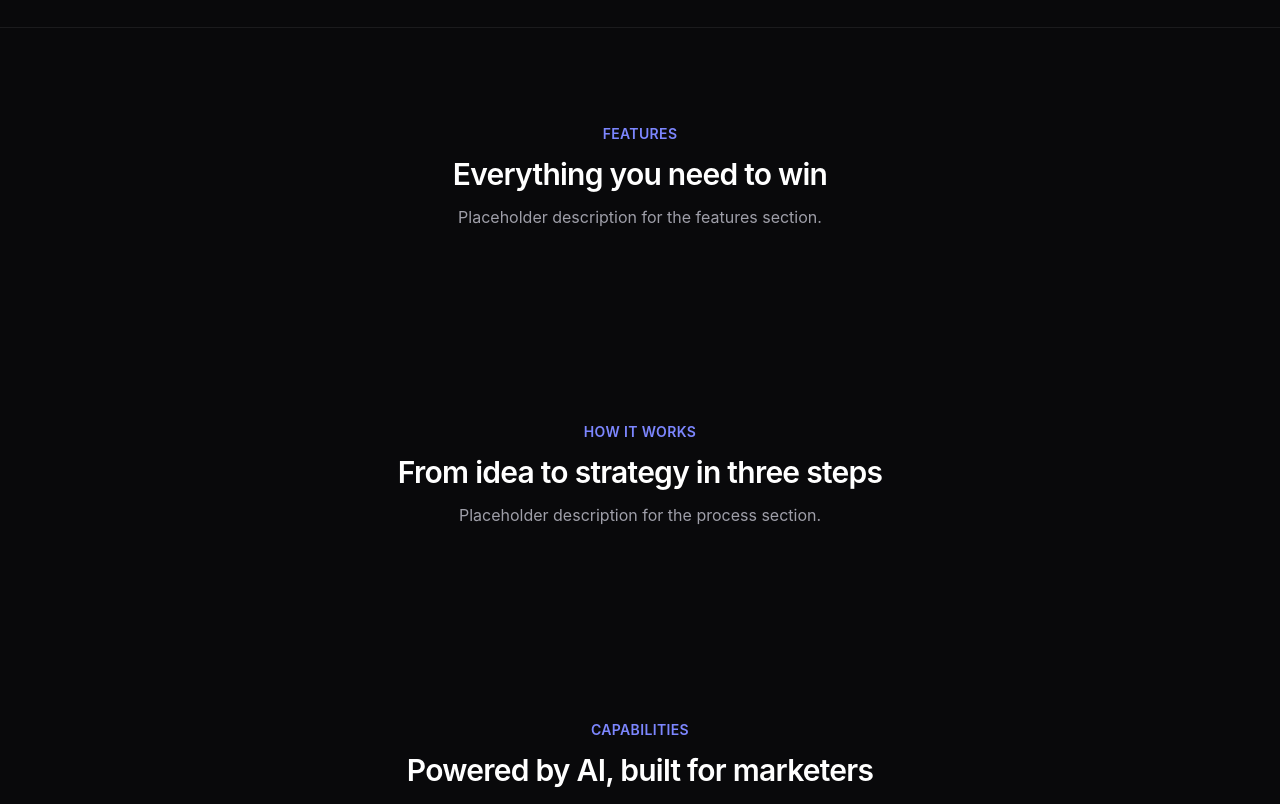
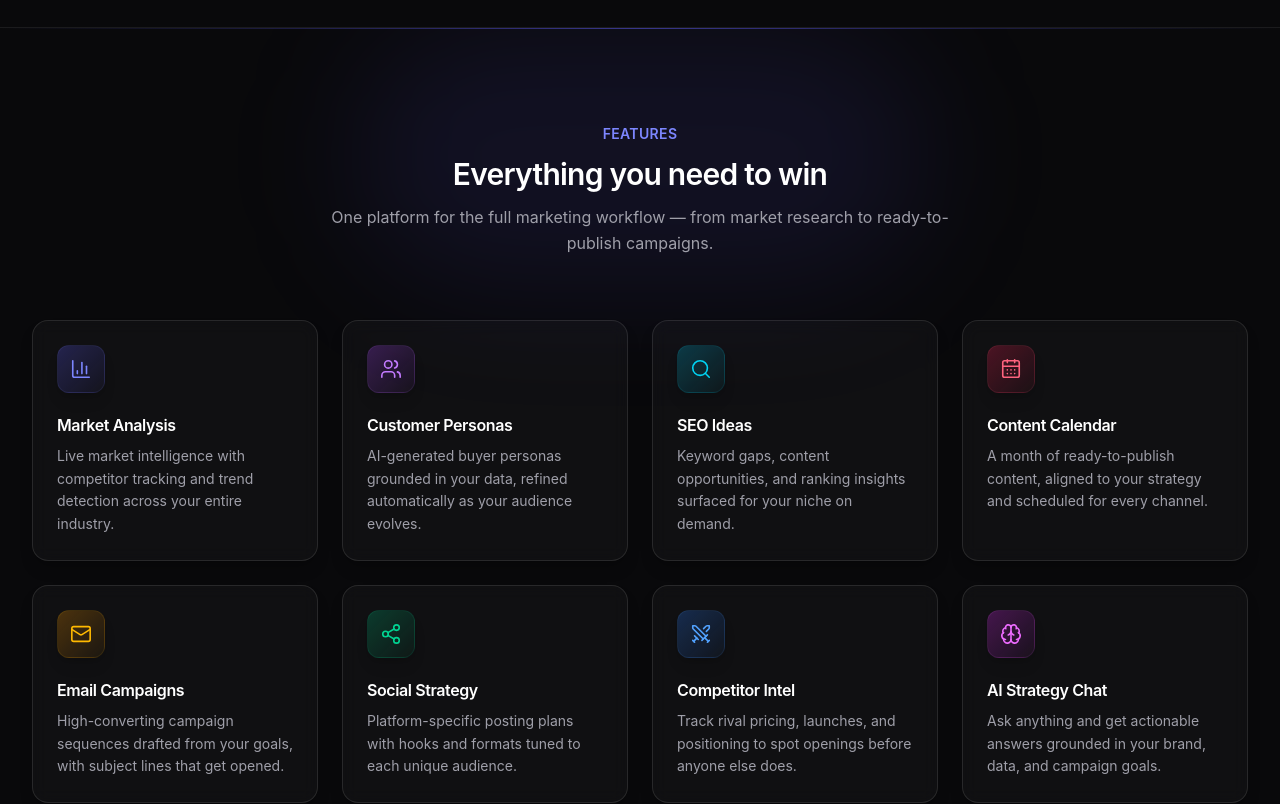
Before and after one commit to Mirghalib/market-mind-ai, a React (Vite) app in the folder frontend/: page / in a window 1280 px wide. Shown: the part 1220-2024 px from the top of the page. Built offline with nearby package versions, Linux system fonts and the light colour scheme; no server answers.

Commit message:
feat: create features section

```diff
--- a/frontend/src/components/landing/Features.jsx
+++ b/frontend/src/components/landing/Features.jsx
@@ -1,16 +1,189 @@
+import { motion } from 'framer-motion'
+import {
+  BarChart3,
+  Brain,
+  CalendarDays,
+  Mail,
+  Search,
+  Share2,
+  Swords,
+  Users,
+} from 'lucide-react'
 import SectionTitle from '@/components/ui/SectionTitle'
+import { cn } from '@/utils/cn'
+
+const accents = {
+  indigo: {
+    icon: 'border-indigo-400/10 bg-gradient-to-br from-indigo-500/25 to-indigo-500/5 text-indigo-400',
+    glow: 'bg-indigo-500/15',
+  },
+  purple: {
+    icon: 'border-purple-400/10 bg-gradient-to-br from-purple-500/25 to-purple-500/5 text-purple-400',
+    glow: 'bg-purple-500/15',
+  },
+  cyan: {
+    icon: 'border-cyan-400/10 bg-gradient-to-br from-cyan-500/25 to-cyan-500/5 text-cyan-400',
+    glow: 'bg-cyan-500/15',
+  },
+  rose: {
+    icon: 'border-rose-400/10 bg-gradient-to-br from-rose-500/25 to-rose-500/5 text-rose-400',
+    glow: 'bg-rose-500/15',
+  },
+  amber: {
+    icon: 'border-amber-400/10 bg-gradient-to-br from-amber-500/25 to-amber-500/5 text-amber-400',
+    glow: 'bg-amber-500/15',
+  },
+  emerald: {
+    icon: 'border-emerald-400/10 bg-gradient-to-br from-emerald-500/25 to-emerald-500/5 text-emerald-400',
+    glow: 'bg-emerald-500/15',
+  },
+  blue: {
+    icon: 'border-blue-400/10 bg-gradient-to-br from-blue-500/25 to-blue-500/5 text-blue-400',
+    glow: 'bg-blue-500/15',
+  },
+  fuchsia: {
+    icon: 'border-fuchsia-400/10 bg-gradient-to-br from-fuchsia-500/25 to-fuchsia-500/5 text-fuchsia-400',
+    glow: 'bg-fuchsia-500/15',
+  },
+}
+
+const features = [
+  {
+    icon: BarChart3,
+    accent: 'indigo',
+    title: 'Market Analysis',
+    description:
+      'Live market intelligence with competitor tracking and trend detection across your entire industry.',
+  },
+  {
+    icon: Users,
+    accent: 'purple',
+    title: 'Customer Personas',
+    description:
+      'AI-generated buyer personas grounded in your data, refined automatically as your audience evolves.',
+  },
+  {
+    icon: Search,
+    accent: 'cyan',
+    title: 'SEO Ideas',
+    description:
+      'Keyword gaps, content opportunities, and ranking insights surfaced for your niche on demand.',
+  },
+  {
+    icon: CalendarDays,
+    accent: 'rose',
+    title: 'Content Calendar',
+    description:
+      'A month of ready-to-publish content, aligned to your strategy and scheduled for every channel.',
+  },
+  {
+    icon: Mail,
+    accent: 'amber',
+    title: 'Email Campaigns',
+    description:
+      'High-converting campaign sequences drafted from your goals, with subject lines that get opened.',
+  },
+  {
+    icon: Share2,
+    accent: 'emerald',
+    title: 'Social Strategy',
+    description:
+      'Platform-specific posting plans with hooks and formats tuned to each unique audience.',
+  },
+  {
+    icon: Swords,
+    accent: 'blue',
+    title: 'Competitor Intel',
+    description:
+      'Track rival pricing, launches, and positioning to spot openings before anyone else does.',
+  },
+  {
+    icon: Brain,
+    accent: 'fuchsia',
+    title: 'AI Strategy Chat',
+    description:
+      'Ask anything and get actionable answers grounded in your brand, data, and campaign goals.',
+  },
+]
+
+const containerVariants = {
+  hidden: {},
+  visible: { transition: { staggerChildren: 0.08 } },
+}
+
+const cardVariants = {
+  hidden: { opacity: 0, y: 24 },
+  visible: { opacity: 1, y: 0, transition: { duration: 0.5, ease: 'easeOut' } },
+}
 
 export default function Features() {
   return (
-    <section id="features" className="bg-zinc-950 py-24">
-      <div className="mx-auto max-w-7xl px-4 sm:px-6 lg:px-8">
+    <section
+      id="features"
+      aria-label="Features"
+      className="relative overflow-hidden bg-zinc-950 py-24"
+    >
+      {/* Subtle top border glow */}
+      <div
+        aria-hidden
+        className="pointer-events-none absolute inset-x-0 top-0 h-px bg-gradient-to-r from-transparent via-indigo-500/50 to-transparent"
+      />
+      <div
+        aria-hidden
+        className="pointer-events-none absolute top-0 left-1/2 h-64 w-[36rem] -translate-x-1/2 rounded-full bg-indigo-500/10 blur-3xl"
+      />
+
+      <div className="relative mx-auto max-w-7xl px-4 sm:px-6 lg:px-8">
         <SectionTitle
           eyebrow="Features"
           title="Everything you need to win"
-          description="Placeholder description for the features section."
+          description="One platform for the full marketing workflow — from market research to ready-to-publish campaigns."
           align="center"
         />
-        {/* Content: feature grid */}
+
+        <motion.div
+          variants={containerVariants}
+          initial="hidden"
+          whileInView="visible"
+          viewport={{ once: true, margin: '-60px' }}
+          className="mt-16 grid gap-6 sm:grid-cols-2 lg:grid-cols-4"
+        >
+          {features.map(({ icon: Icon, accent, title, description }) => {
+            const styles = accents[accent]
+            return (
+              <motion.article
+                key={title}
+                variants={cardVariants}
+                className="group relative overflow-hidden rounded-2xl border border-white/10 bg-white/[0.03] p-6 shadow-lg shadow-black/20 backdrop-blur transition-all duration-300 hover:-translate-y-1.5 hover:border-white/20 hover:shadow-xl hover:shadow-indigo-500/10"
+              >
+                {/* Hover glow */}
+                <div
+                  aria-hidden
+                  className={cn(
+                    'pointer-events-none absolute -top-16 left-1/2 h-32 w-32 -translate-x-1/2 rounded-full blur-2xl opacity-0 transition-opacity duration-300 group-hover:opacity-100',
+                    styles.glow
+                  )}
+                />
+
+                <span
+                  className={cn(
+                    'relative inline-flex h-12 w-12 items-center justify-center rounded-xl border shadow-lg transition-transform duration-300 group-hover:scale-110 group-hover:-rotate-3',
+                    styles.icon
+                  )}
+                >
+                  <Icon size={22} strokeWidth={1.75} />
+                </span>
+
+                <h3 className="relative mt-5 text-base font-semibold tracking-tight text-white">
+                  {title}
+                </h3>
+                <p className="relative mt-2 text-sm leading-relaxed text-zinc-400">
+                  {description}
+                </p>
+              </motion.article>
+            )
+          })}
+        </motion.div>
       </div>
     </section>
   )
```
